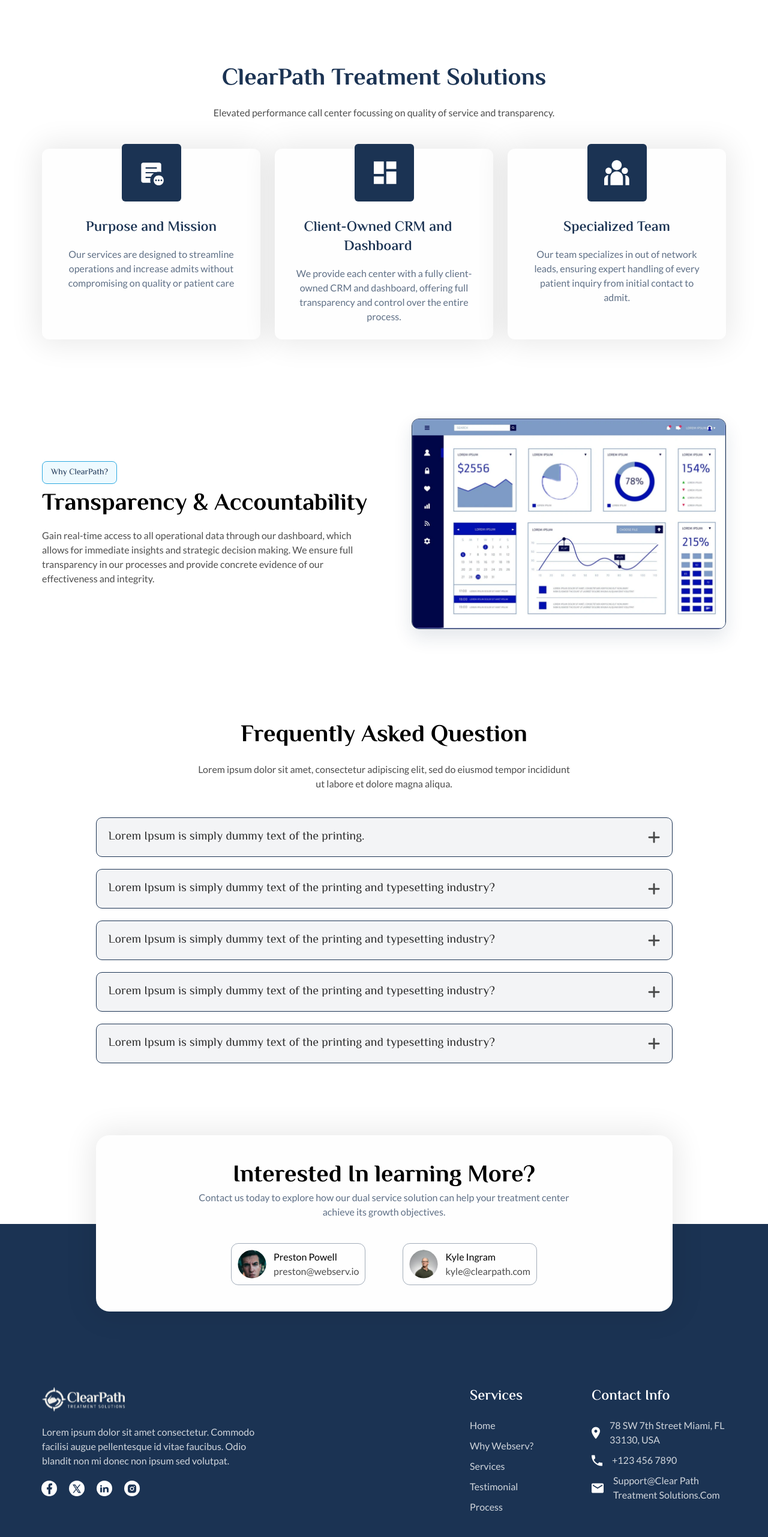
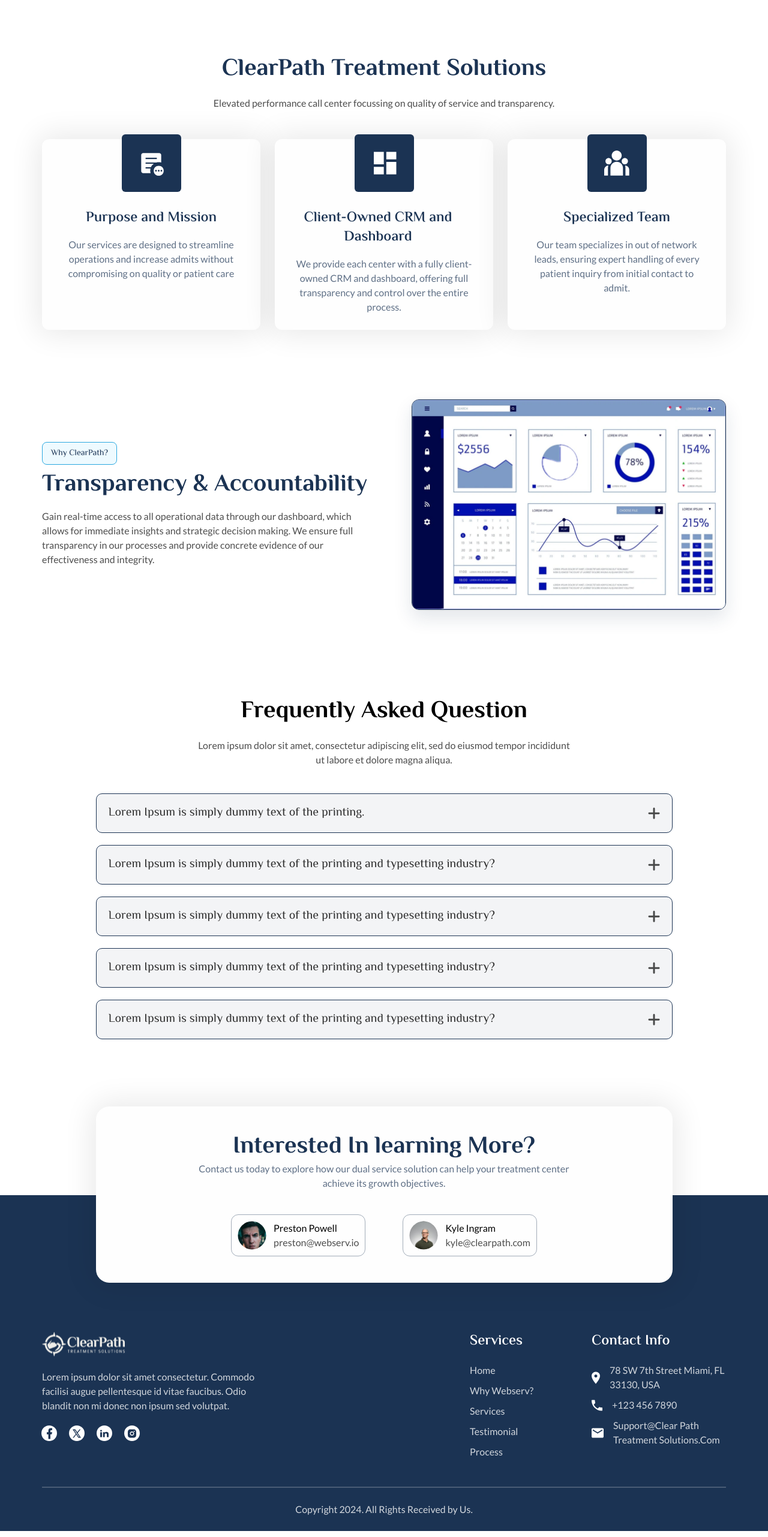
Before and after one commit to vikas-jakhar/clearPath, a Next.js app: page / in a window 1280 px wide. Shown: the part 1924-4487 px from the top of the page at 60% size. Built offline with nearby package versions, Linux system fonts and the light colour scheme.

Commit message:
Learning section update

```diff
--- a/src/components/home/Accountability.tsx
+++ b/src/components/home/Accountability.tsx
@@ -9,7 +9,7 @@
                 <div className="flex justify-between lg:flex-row flex-col items-center gap-6 sm:gap-10">
                     <div data-aos='zoom-in' className="max-w-[543px] w-full flex flex-col items-center lg:items-start">
                         <span data-aos='zoom-in' className='flex text-deep-blue font-messiri font-normal text-sm w-fit py-2 px-3.5 border border-off-blue bg-light-sky rounded-lg text-center'>Why ClearPath?</span>
-                        <PrimaryHeading className='mt-2.5 text-center lg:text-left' text='Transparency & Accountability' />
+                        <PrimaryHeading className='mt-2.5 text-center lg:text-left text-deep-blue' text='Transparency & Accountability' />
                         <PrimaryParagraph className='sm:mt-4 text-center lg:text-left mt-2' data='Gain real-time access to all operational data through our dashboard, which allows for immediate insights and strategic decision making. We ensure full transparency in our processes and provide concrete evidence of our effectiveness and integrity.' />
                     </div>
                     <div data-aos='zoom-in' className="max-w-[524px] shadow-3xl border border-deep-blue rounded-xl overflow-hidden flex">
--- a/src/components/home/Faq.tsx
+++ b/src/components/home/Faq.tsx
@@ -18,7 +18,7 @@
         return '0px';
     };
     return (
-        <div className='sm:py-14 py-5'>
+        <div className='sm:py-12 py-5'>
             <div className="container">
                 <PrimaryHeading className='text-center' text='Frequently Asked Question' />
                 <PrimaryParagraph className='md:mt-5 mt-2.5 text-center mx-auto max-w-[627px]' data='Lorem ipsum dolor sit amet, consectetur adipiscing elit, sed do eiusmod tempor incididunt ut labore et dolore magna aliqua.' />
--- a/src/components/home/Footer.tsx
+++ b/src/components/home/Footer.tsx
@@ -6,7 +6,7 @@
   const currentYear = new Date().getFullYear();
   return (
     <div className='bg-deep-blue pt-24 -mt-[147px] pb-6'>
-      <div className="container pt-24 sm:mt-20">
+      <div className="container pt-24 sm:mt-9">
         <div className="flex lg:flex-row pb-0.5 flex-col justify-between">
           <div className="max-w-[364px] w-full">
             <Link href='' className='w-fit flex'>
--- a/src/components/home/Learning.tsx
+++ b/src/components/home/Learning.tsx
@@ -9,7 +9,7 @@
             <div className="container">
                 <div data-aos='zoom-in' className="mx-auto bg-off-white max-w-[961px] w-full rounded-[22px] px-2 shadow-4xl py-8 sm:py-11">
                     <div data-aos='zoom-in' className="mx-auto max-w-[621px] w-full flex flex-col items-center">
-                        <PrimaryHeading className='text-center' text='Interested In learning More?' />
+                        <PrimaryHeading className='text-center text-deep-blue' text='Interested In learning More?' />
                         <PrimaryParagraph className='text-center text-deep-blue' data='Contact us today to explore how our dual service solution can help your treatment center achieve its growth objectives.' />
                         <div data-aos='zoom-in' className="flex justify-center items-center flex-col sm:flex-row mt-5 sm:mt-7 md:mt-10 md:gap-14 sm:gap-12 gap-4 lg:gap-[62px]">
                             {[...Array(2)].map((_, idx) => (
--- a/src/components/home/Solutions.tsx
+++ b/src/components/home/Solutions.tsx
@@ -5,7 +5,7 @@
 
 const Solutions = () => {
     return (
-        <div className='md:py-8 sm:py-4 py-1'>
+        <div className='sm:py-4 py-1'>
             <div className="container my-0.5">
                 <PrimaryHeading className='mt-2.5 text-center text-deep-blue' text='ClearPath Treatment Solutions' />
                 <PrimaryParagraph className='md:mt-5 mt-2 text-center mx-auto' data='Elevated performance call center focussing on quality of service and transparency.' />
```
